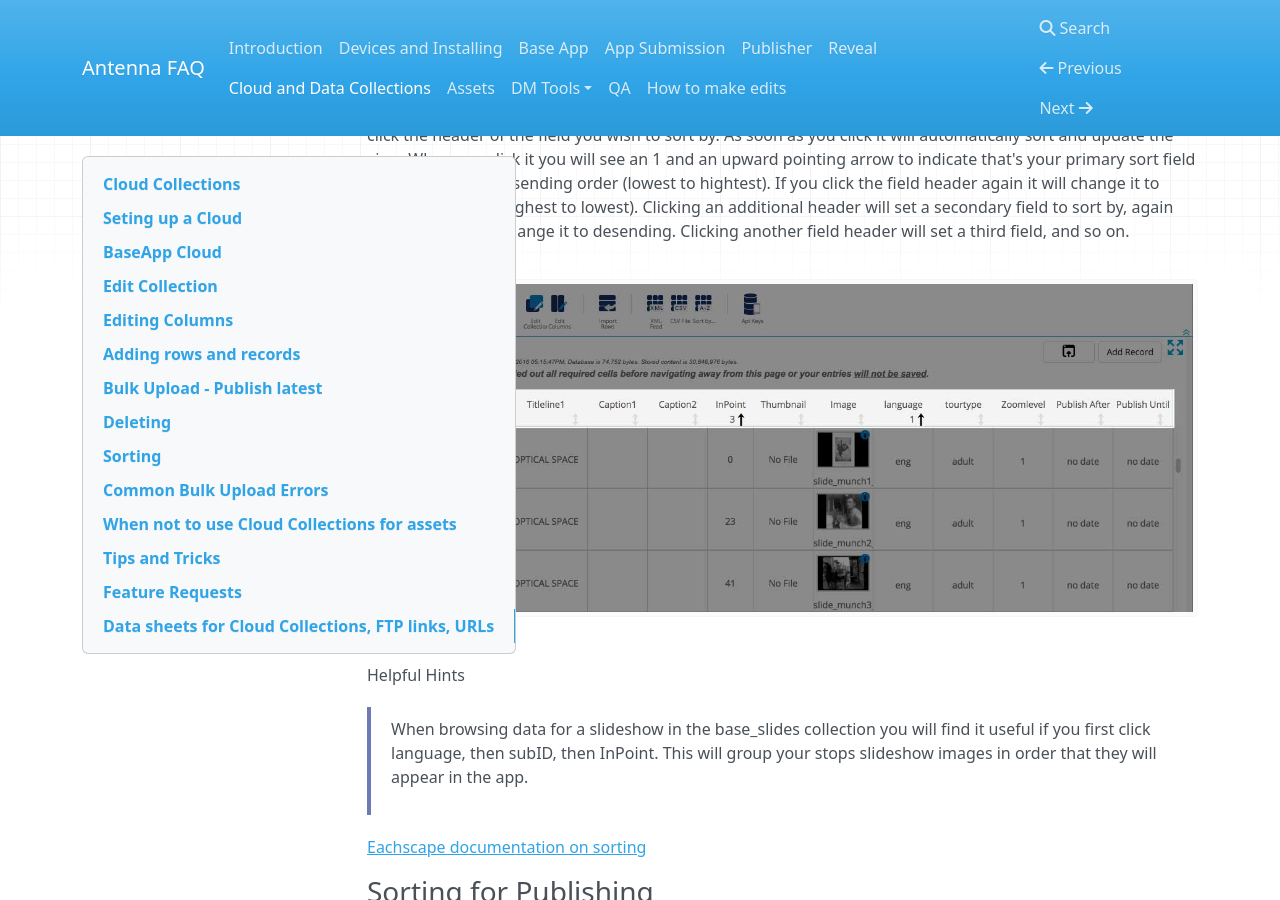
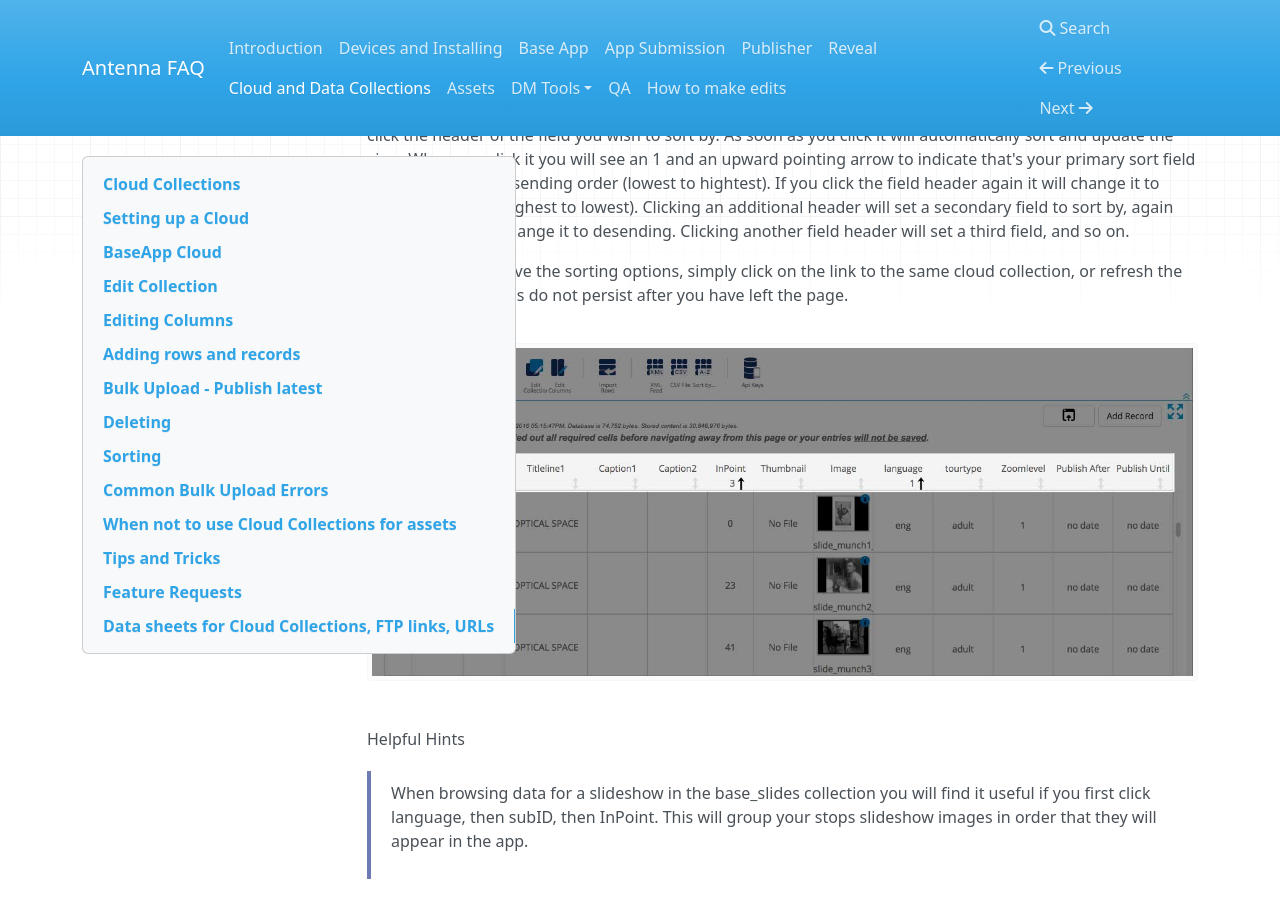
Before and after one commit to denovo/Antenna-faq, an MkDocs documentation site: the page built from docs/CloudCollectionsandData.md, in a window 1280 px wide and 900 px high, scrolled down 3627 px. Built offline with MkDocs 1.6.1, drawn with Linux system fonts in a browser that asks for light colours; nearby versions of some CDN libraries; old or Windows-style settings are respelled for this version of MkDocs; some of the changed text lies outside the part shown.

Commit message:
Update CloudCollectionsandData.md

```diff
--- a/docs/CloudCollectionsandData.md
+++ b/docs/CloudCollectionsandData.md
@@ -14,7 +14,7 @@ Please note anything below currently supercedes the help articles in the link ab
 
 ----
 
-## Seting up a Cloud
+## Setting up a Cloud
 
 The ID will set up or ammend BaseApp Cloud collections as needed for the particular project.
 A brief guide to setting up a cloud collection can be found here:
@@ -122,6 +122,8 @@ The order in which items initially appear in the cloud collection are simply the
 ### Sorting for Editing
 
 The Cloud Collection has the ability to sort by multiple columns/fields. In order to set the primary sort field click the header of the field you wish to sort by. As soon as you click it will automatically sort and update the view. When you click it you will see an 1 and an upward pointing arrow to indicate that's your primary sort field and it's sorted in assending order (lowest to hightest). If you click the field header again it will change it to desending order (highest to lowest). Clicking an additional header will set a secondary field to sort by, again you can click it to change it to desending. Clicking another field header will set a third field, and so on.
+
+If you want to remove the sorting options, simply click on the link to the same cloud collection, or refresh the page.Sorting options do not persist after you have left the page.
 
 ![sort for edit](/images/SortForEdit.jpg)
 
```
